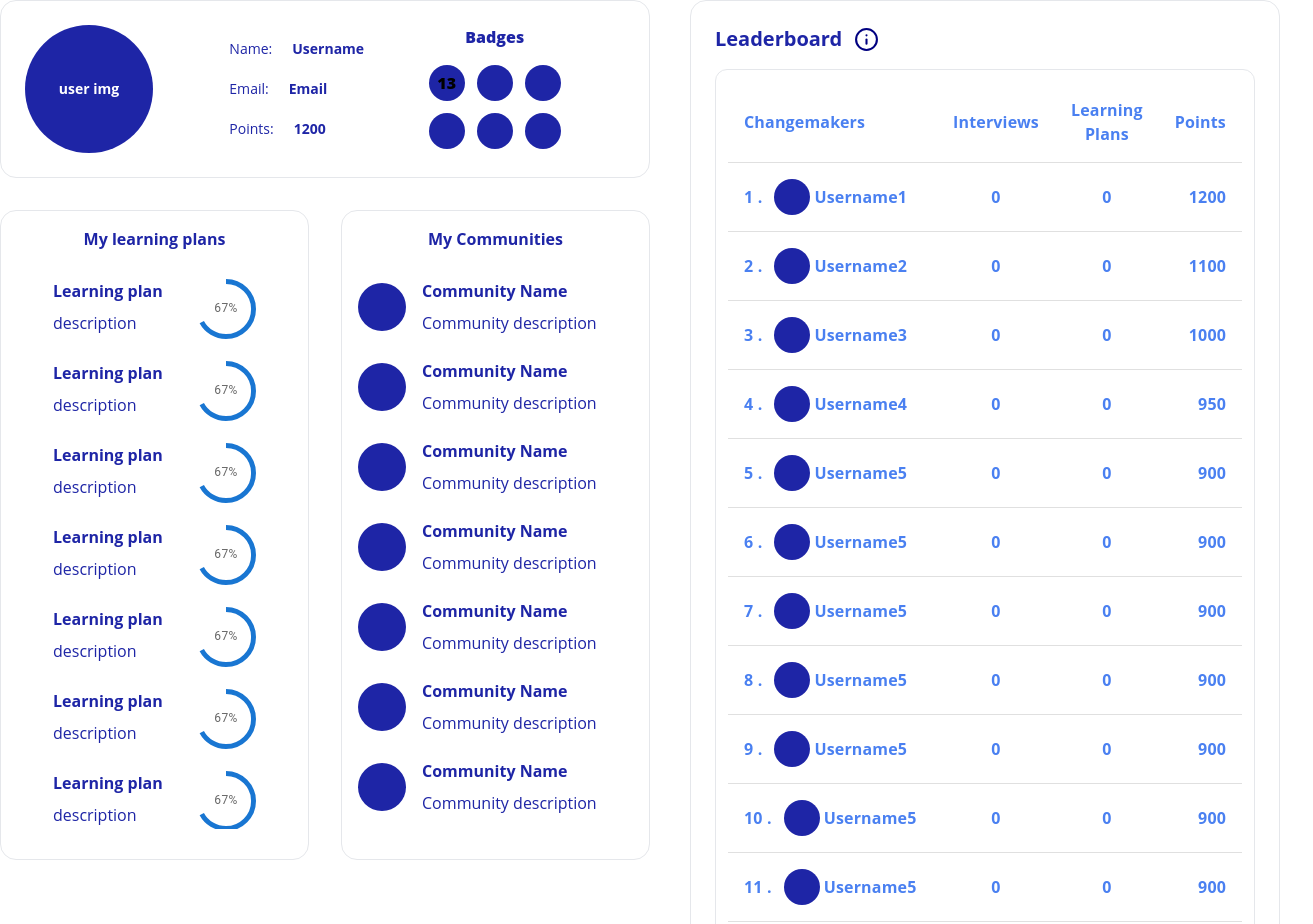
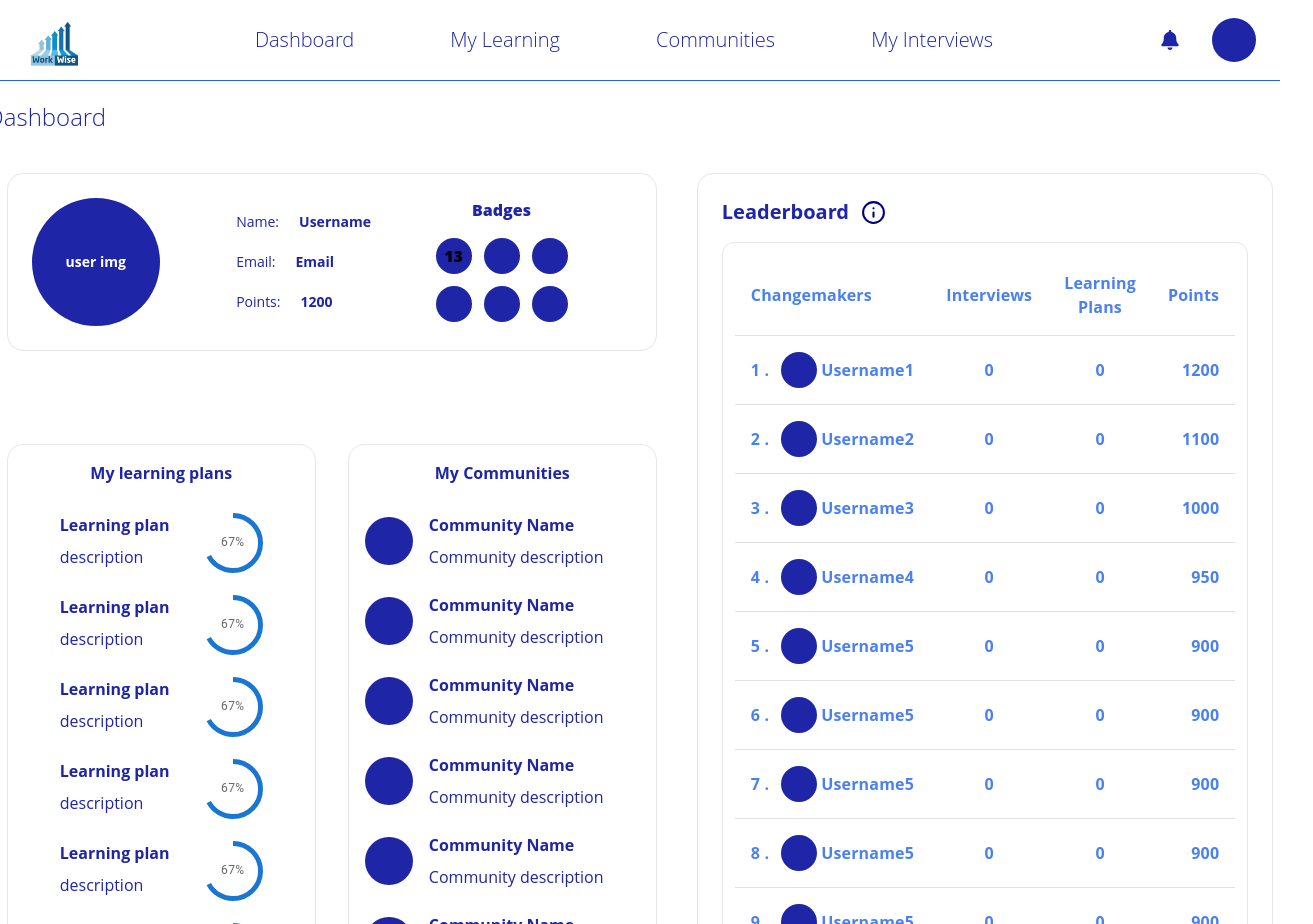
Before and after one commit to Tarek-Al-Khatib/frontend, a React (Create React App) app: page /myprofile in a window 1280 px wide. Shown: the top 924 px of the page, 1313 px wide, since content can reach past the window. Built offline with nearby package versions, Linux system fonts and the light colour scheme.

Commit message:
Added initial components to the profile page

```diff
--- a/src/pages/Profile/Profile.jsx
+++ b/src/pages/Profile/Profile.jsx
@@ -9,6 +9,8 @@ import {
 import { LuInfo } from "react-icons/lu";
 import CircularProgressWithLabel from "../../components/CircularProgressWithLabel/CircularProgressWithLabel";
 import TableCellStyled from "../../components/TableCell/TableCell";
+import Navbar from "../../components/Navbar/Navbar";
+import Footer from "../../components/Footer/Footer";
 
 const Profile = () => {
   const leaderboardData = [
@@ -82,17 +84,19 @@ const Profile = () => {
       learningPlans: 0,
       points: 900,
     },
-    {
-      rank: 11,
-      username: "Username5",
-      interviews: 0,
-      learningPlans: 0,
-      points: 900,
-    },
   ];
   return (
-    <div className="flex gap-10">
-      <div className="flex flex-col gap-8">
+    <div>
+      <Navbar />
+      <div>
+        <div className="flex flex-col items-center justify-center">
+          <div className="p-5">
+            <h1 className="self-start pb-5 text-2xl font-thin text-start text-navy">
+              Dashboard
+            </h1>
+
+            <div className="flex gap-10 p-5">
+              <div className="flex flex-col justify-between gap-8">
                 <div class="flex gap-5 justify-between w-[650px] border rounded-2xl border-gray-200 bg-white p-6 h-fit">
                   <div class="w-32 h-32 bg-[#1e25a6] rounded-full flex justify-center items-center">
                     <span class="text-white text-sm font-bold font-['Open Sans Hebrew']">
@@ -147,13 +151,13 @@ const Profile = () => {
                   </div>
                 </div>
                 <div className="flex gap-8">
-          <div className="border rounded-2xl border-gray-200 bg-white p-4 w-full max-w-sm h-[650px]">
+                  <div className="w-full h-full max-w-sm p-4 bg-white border border-gray-200 rounded-2xl">
                     <div className="mb-3 text-base font-bold text-center text-navy">
                       My learning plans
                     </div>
 
-            <div className="p-4 bg-white h-[550px]">
-              <div className="space-y-4 h-[550px] overflow-y-auto overflow-x-hidden custom-scrollbar whitespace-normal">
+                    <div className="p-4 bg-white h-[570px]">
+                      <div className="space-y-4 h-[570px] overflow-y-auto overflow-x-hidden custom-scrollbar whitespace-normal">
                         <div className="flex justify-between px-5">
                           <div className="flex flex-col gap-2">
                             <p className="font-bold text-navy">Learning plan</p>
@@ -240,7 +244,9 @@ const Profile = () => {
                         <div className="flex items-center gap-4 pr-2">
                           <div class="w-12 h-12 bg-[#1e25a6] rounded-full"></div>
                           <div className="flex flex-col gap-2">
-                    <p className="font-bold text-navy">Community Name</p>
+                            <p className="font-bold text-navy">
+                              Community Name
+                            </p>
                             <p className="font-normal text-navy">
                               Community description
                             </p>
@@ -249,7 +255,9 @@ const Profile = () => {
                         <div className="flex items-center gap-4 pr-2">
                           <div class="w-12 h-12 bg-[#1e25a6] rounded-full"></div>
                           <div className="flex flex-col gap-2">
-                    <p className="font-bold text-navy">Community Name</p>
+                            <p className="font-bold text-navy">
+                              Community Name
+                            </p>
                             <p className="font-normal text-navy">
                               Community description
                             </p>
@@ -258,7 +266,9 @@ const Profile = () => {
                         <div className="flex items-center gap-4 pr-2">
                           <div class="w-12 h-12 bg-[#1e25a6] rounded-full"></div>
                           <div className="flex flex-col gap-2">
-                    <p className="font-bold text-navy">Community Name</p>
+                            <p className="font-bold text-navy">
+                              Community Name
+                            </p>
                             <p className="font-normal text-navy">
                               Community description
                             </p>
@@ -267,7 +277,9 @@ const Profile = () => {
                         <div className="flex items-center gap-4 pr-2">
                           <div class="w-12 h-12 bg-[#1e25a6] rounded-full"></div>
                           <div className="flex flex-col gap-2">
-                    <p className="font-bold text-navy">Community Name</p>
+                            <p className="font-bold text-navy">
+                              Community Name
+                            </p>
                             <p className="font-normal text-navy">
                               Community description
                             </p>
@@ -276,7 +288,9 @@ const Profile = () => {
                         <div className="flex items-center gap-4 pr-2">
                           <div class="w-12 h-12 bg-[#1e25a6] rounded-full"></div>
                           <div className="flex flex-col gap-2">
-                    <p className="font-bold text-navy">Community Name</p>
+                            <p className="font-bold text-navy">
+                              Community Name
+                            </p>
                             <p className="font-normal text-navy">
                               Community description
                             </p>
@@ -285,7 +299,9 @@ const Profile = () => {
                         <div className="flex items-center gap-4 pr-2">
                           <div class="w-12 h-12 bg-[#1e25a6] rounded-full"></div>
                           <div className="flex flex-col gap-2">
-                    <p className="font-bold text-navy">Community Name</p>
+                            <p className="font-bold text-navy">
+                              Community Name
+                            </p>
                             <p className="font-normal text-navy">
                               Community description
                             </p>
@@ -294,7 +310,9 @@ const Profile = () => {
                         <div className="flex items-center gap-4 pr-2">
                           <div class="w-12 h-12 bg-[#1e25a6] rounded-full"></div>
                           <div className="flex flex-col gap-2">
-                    <p className="font-bold text-navy">Community Name</p>
+                            <p className="font-bold text-navy">
+                              Community Name
+                            </p>
                             <p className="font-normal text-navy">
                               Community description
                             </p>
@@ -304,7 +322,9 @@ const Profile = () => {
                         <div className="flex items-center gap-4 pr-2">
                           <div class="w-12 h-12 bg-[#1e25a6] rounded-full"></div>
                           <div className="flex flex-col gap-2">
-                    <p className="font-bold text-navy">Community Name</p>
+                            <p className="font-bold text-navy">
+                              Community Name
+                            </p>
                             <p className="font-normal text-navy">
                               Community description
                             </p>
@@ -324,7 +344,9 @@ const Profile = () => {
                   <Table aria-label="leaderboard table">
                     <TableHead>
                       <TableRow>
-                <TableCellStyled start={true}>Changemakers</TableCellStyled>
+                        <TableCellStyled start={true}>
+                          Changemakers
+                        </TableCellStyled>
                         <TableCellStyled>Interviews</TableCellStyled>
                         <TableCellStyled>Learning Plans</TableCellStyled>
                         <TableCellStyled end={true}>Points</TableCellStyled>
@@ -343,8 +365,12 @@ const Profile = () => {
                             </div>
                           </TableCellStyled>
                           <TableCellStyled>{user.interviews}</TableCellStyled>
-                  <TableCellStyled>{user.learningPlans}</TableCellStyled>
-                  <TableCellStyled end={true}>{user.points}</TableCellStyled>
+                          <TableCellStyled>
+                            {user.learningPlans}
+                          </TableCellStyled>
+                          <TableCellStyled end={true}>
+                            {user.points}
+                          </TableCellStyled>
                         </TableRow>
                       ))}
                     </TableBody>
@@ -352,6 +378,11 @@ const Profile = () => {
                 </TableContainer>
               </div>
             </div>
+          </div>
+        </div>
+      </div>
+      <Footer />
+    </div>
   );
 };
 
```
Lines whose indentation alone changed are shown as unchanged.
